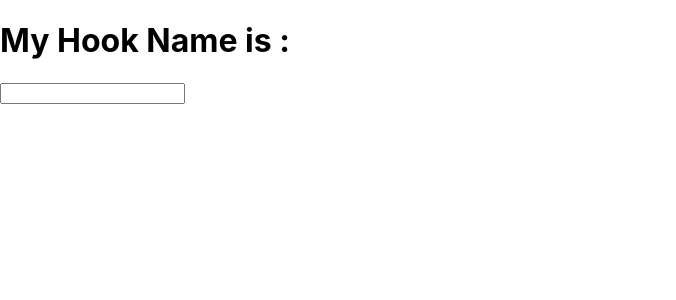
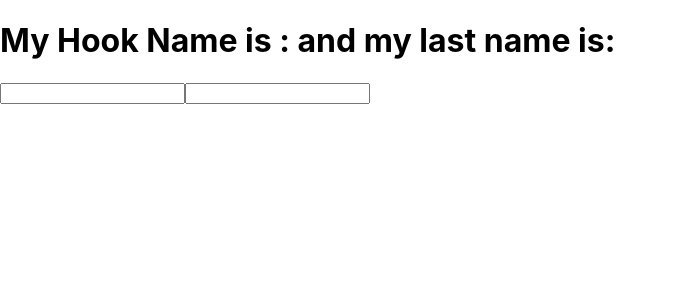
Before and after one commit to MariuszUrban/LearningHooks, a React (Create React App) app: page / in a window 1280 px wide. Shown: the top 300 px of the page, without its empty margins (0-676 px from the left). Built offline with nearby package versions, Linux system fonts and the light colour scheme.

Commit message:
multipleState done

```diff
--- a/src/App.js
+++ b/src/App.js
@@ -1,24 +1,37 @@
 import React from "react";
 import ReactDOM from "react-dom";
-let value;
+let values = [];
+let currentHook = 0;
+
 function useState(initialState) {
-  if (typeof value === "undefined") value = initialState;
+  if (typeof values === "undefined") values[currentHook] = initialState;
+  let hookIndex = currentHook;
   const setState = (nextValue) => {
-    value = nextValue;
+    values[hookIndex] = nextValue;
     ReactDOM.render(<MyNameHooks />, document.getElementById("root"));
   };
-  return [value, setState];
+  return [values[currentHook++], setState];
 }
 
 function MyNameHooks() {
+  currentHook = 0;
   const [name, setName] = useState("");
-  const change = (e) => {
+  const [lastName, setLastName] = useState("");
+
+  const changeName = (e) => {
     setName(e.target.value);
+  };
+
+  const changeLastName = (e) => {
+    setLastName(e.target.value);
   };
   return (
     <div>
-      <h1>My Hook Name is : {name}</h1>
-      <input type="text" value={name} onChange={change} />
+      <h1>
+        My Hook Name is : {name} and my last name is: {lastName}
+      </h1>
+      <input id="name" type="text" value={name} onChange={changeName} />
+      <input type="text" value={lastName} onChange={changeLastName} />
     </div>
   );
 }
```
Also changed, not shown: src/components/MultipleHooks.jsx (added, +9 -0 lines), 1 other file (tests, documents, lock files or other folders).
